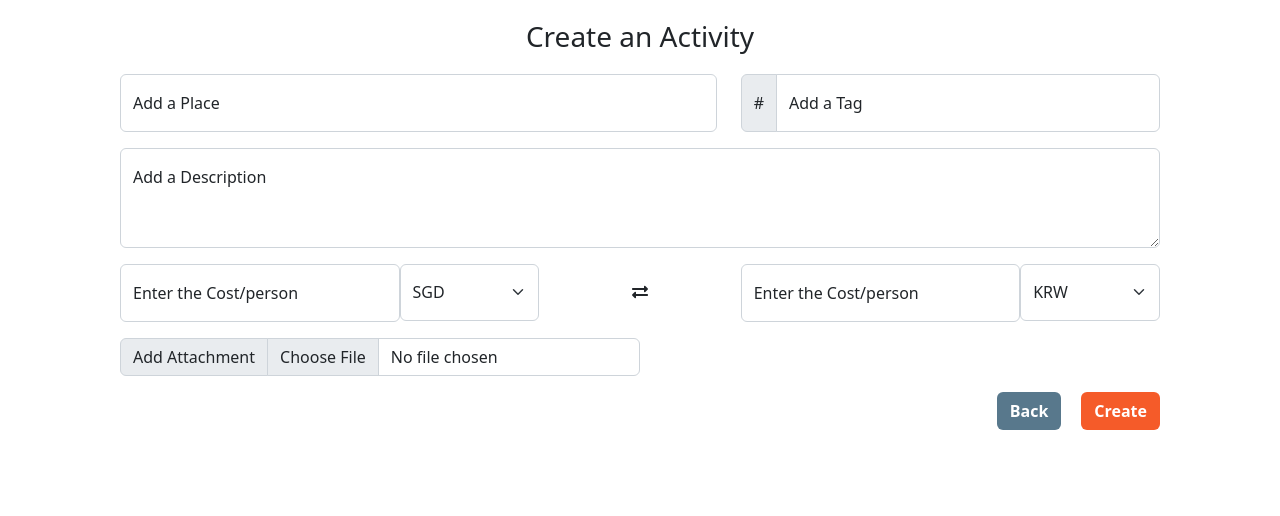
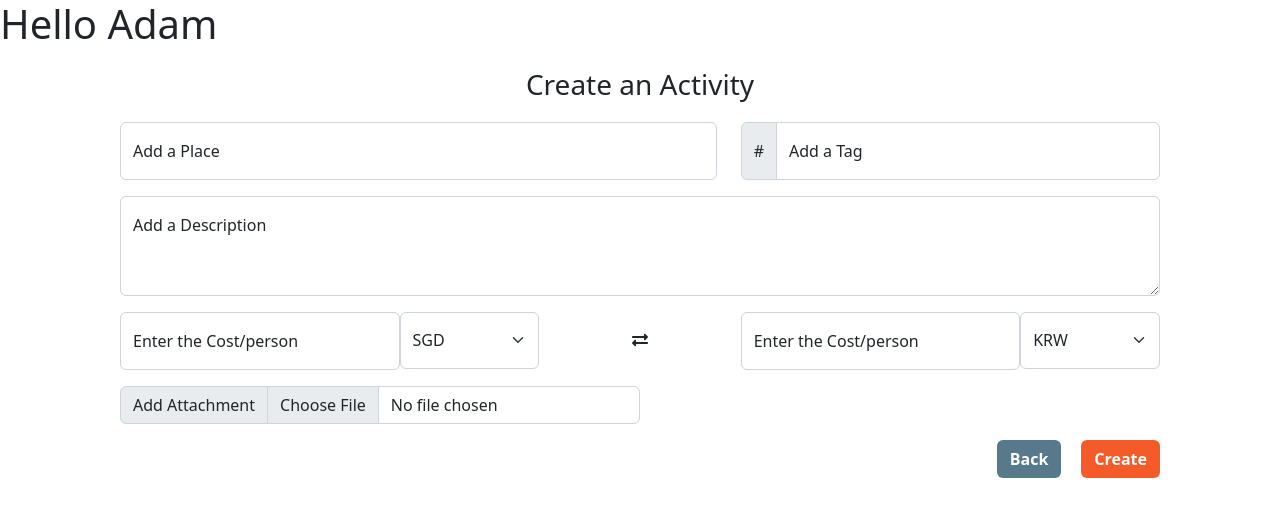
Before and after one commit to sethyup/Kyoosh, a website: page templates/create_activities/create_activities.html in a window 1280 px wide. Drawn offline with nearby package versions, Linux system fonts and the light colour scheme.

Commit message:
test conflicts

```diff
--- a/templates/create_activities/create_activities.html
+++ b/templates/create_activities/create_activities.html
@@ -16,6 +16,7 @@
     </head>
 
     <body>
+        <h1>Hello Adam</h1>
         <div class="container text-dark">
             <h3 class="heading">Create an Activity</h3>
             <form>
```
